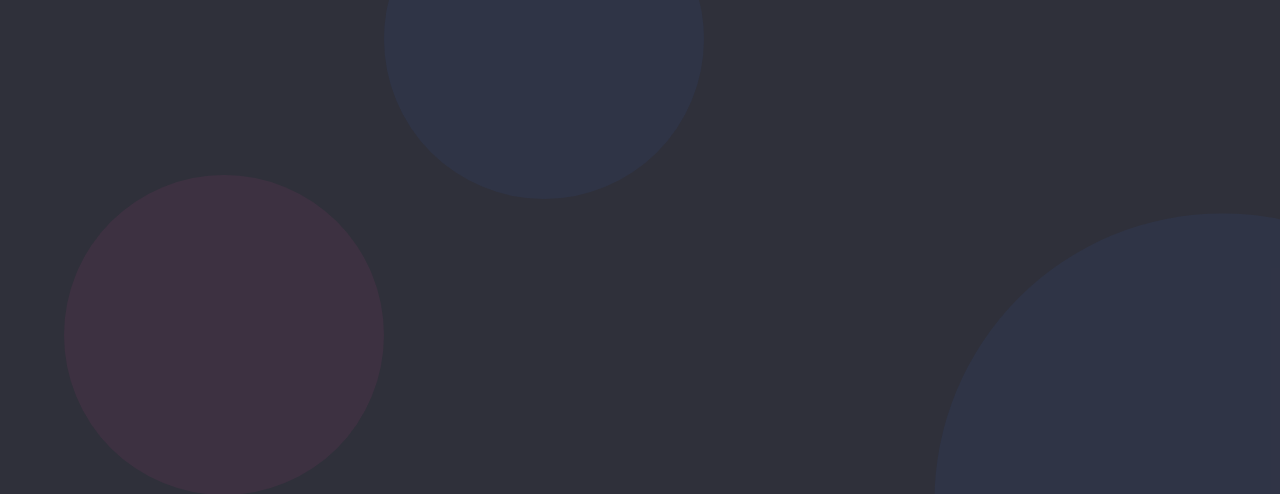
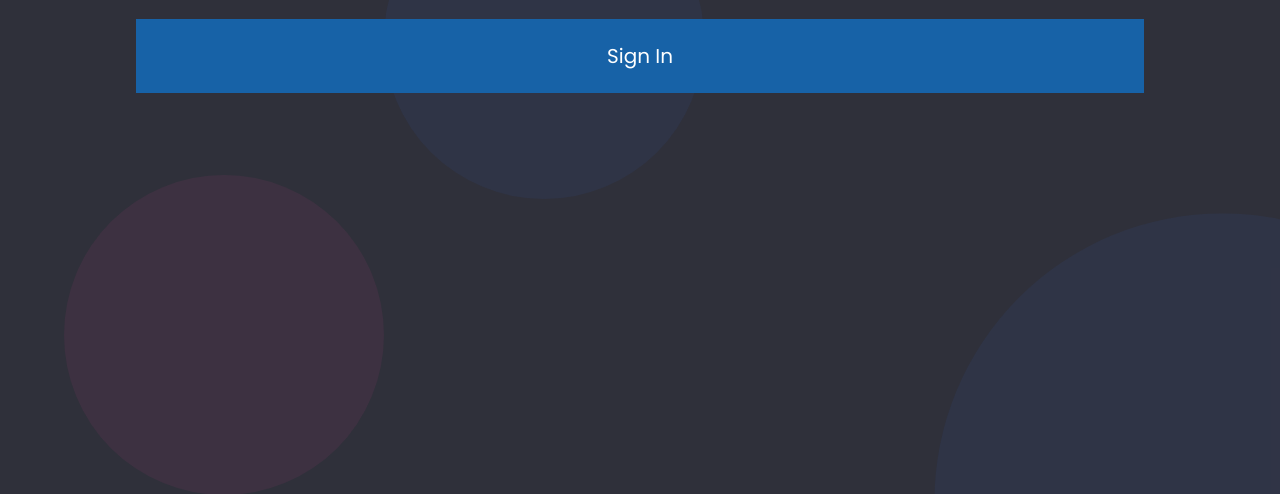
Before and after one commit to subhendudash02/CodeRoster, a Django app: page / in a window 1280 px wide. Shown: the part 241-735 px from the top of the page. Run offline with Django 4.2, Linux system fonts and the light colour scheme.

Commit message:
CSS of home page fixed

```diff
--- a/static/css/styles.css
+++ b/static/css/styles.css
@@ -111,6 +111,26 @@
   cursor: pointer;
 }
 
+.homebtn {
+  padding: 2%;
+  margin: 0 5% 4% 5%;
+  font-size: 20px;
+  outline: none;
+  border: none;
+  cursor: pointer;
+  background-color: #1762A7;
+  color: white;
+}
+
+.homebtn > a {
+  color: white;
+}
+
+.homebtn > a:hover {
+  text-decoration: none;
+  color: white;
+}
+
 .btn:hover {
   background-color: #2180d8;
 }
--- a/templates/authentication/index.html
+++ b/templates/authentication/index.html
@@ -116,8 +116,8 @@
           <div class="brand-logo-name">CodeRoster</div>
         </a>
     </header>
-    <button type="submit"><a href="/signup">SignUp</a></button>
-    <button type="submit"><a href="/signin">SignIn</a></button>
+    <button type="submit" class="homebtn"><a href="/signup">Sign Up</a></button>
+    <button type="submit" class="homebtn"><a href="/signin">Sign In</a></button>
     {% endif %}
   <div class="home-page-circle-1"></div>
   <div class="home-page-circle-2"></div>
```
